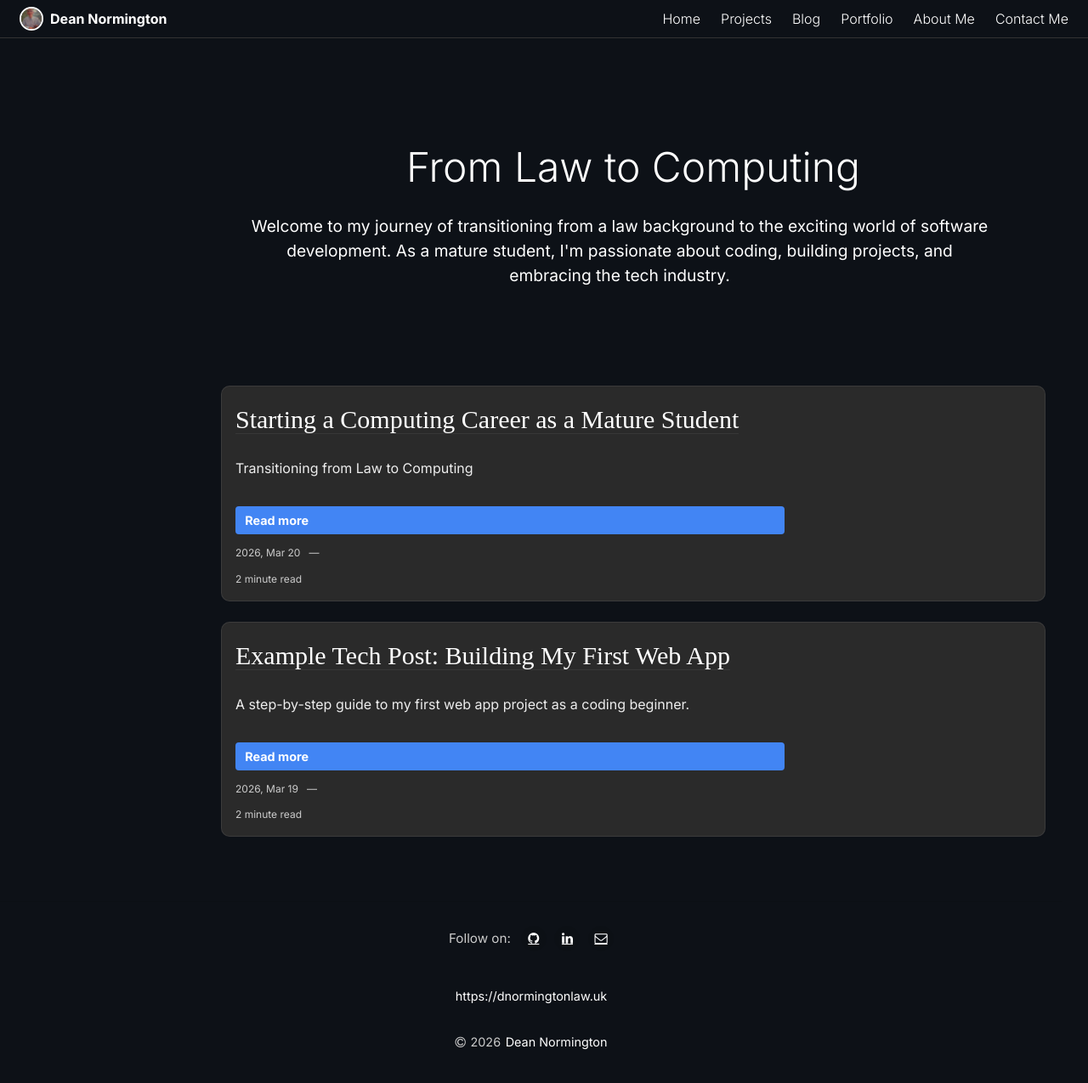
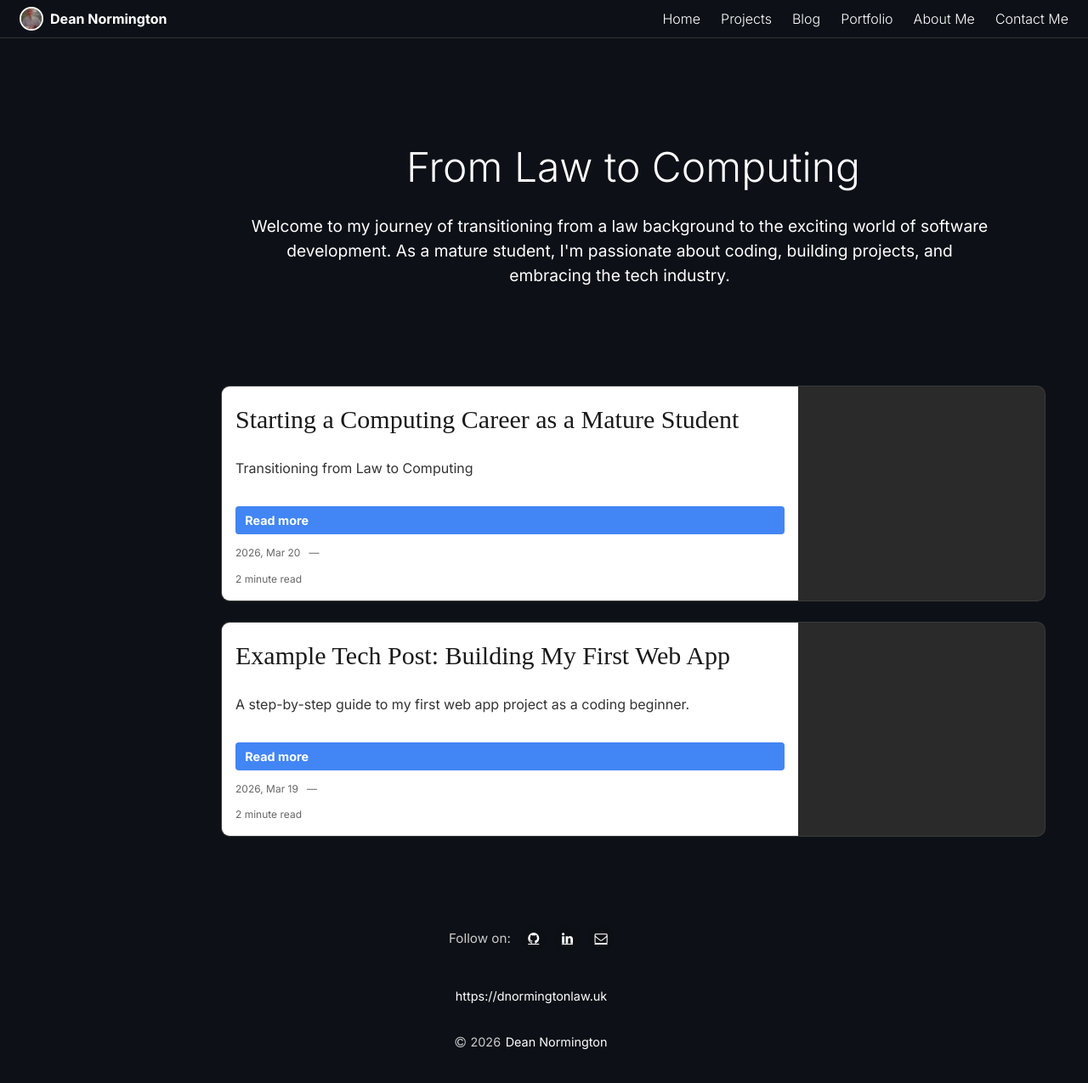
Before and after one commit to dean-js/dnormingtonlaw.uk, a Jekyll site: the page built from index.html, in a window 1280 px wide and 1300 px high. Shown: the top 1275 px of the window at 85% size. Built offline with Jekyll 4.4.1, drawn with Linux system fonts in a browser that asks for light colours; the list of posts is cut into pages by our own code.

Commit message:
Trying to fix blog post body text again take - 2567 :)

```diff
--- a/assets/css/main.css
+++ b/assets/css/main.css
@@ -1258,11 +1258,13 @@ footer .copyright {
   -ms-flex-pack: justify;
   justify-content: space-between;
   gap: 0.8rem;
+  background-color: #ffffff;
+  color: #1a1a1a;
 }
 .post .post-content .post-date,
 .post .post-content .post-words {
   font-size: 12px;
-  color: #cccccc;
+  color: #666666;
 }
 .post .post-content .post-title {
   margin: 0 0 10px;
@@ -1272,12 +1274,12 @@ footer .copyright {
 .post .post-content .post-title a {
   font-family: "PT Serif", serif;
   text-decoration: none;
-  color: #ffffff;
+  color: #1a1a1a;
   border-bottom: 1px solid rgba(255, 255, 255, 0.06);
 }
 .post .post-content p {
   margin-top: 0;
-  color: #eeeeee;
+  color: #333333;
 }
 
 .post .post-content .read-more {
```
